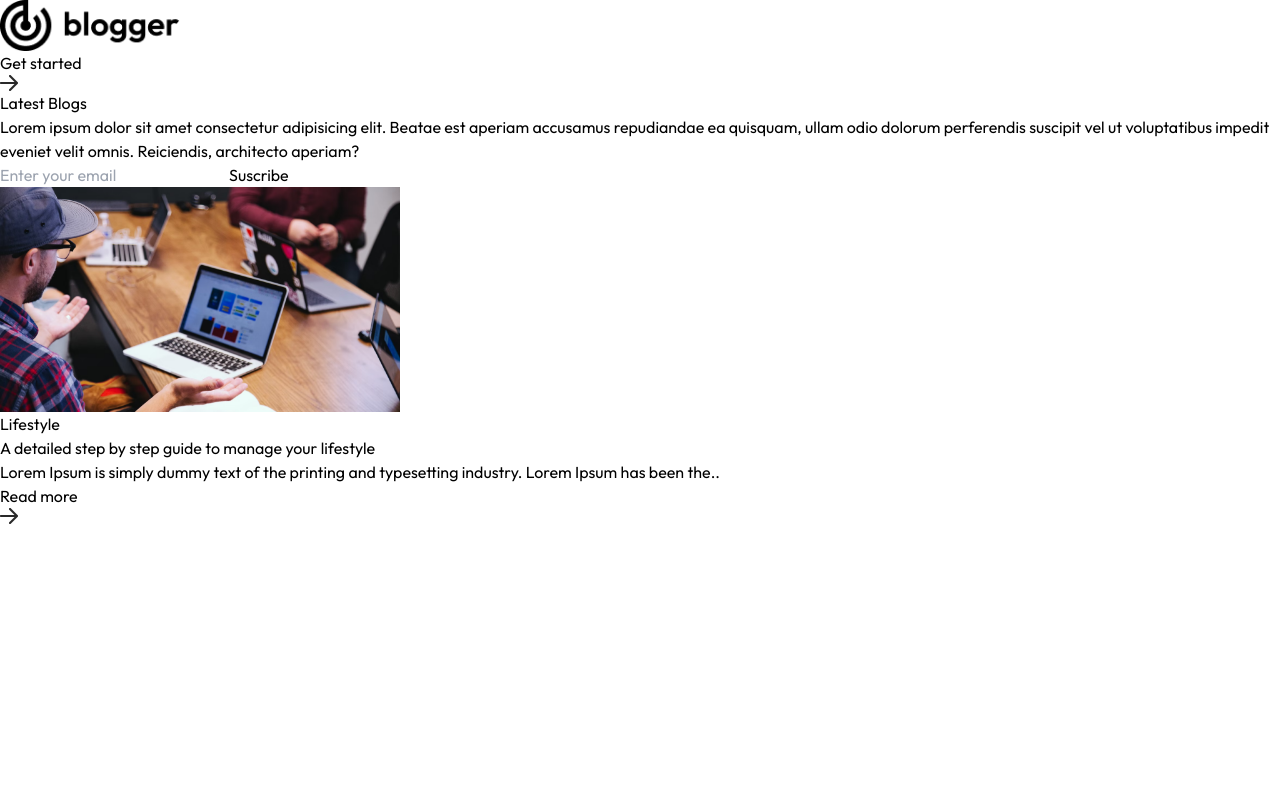
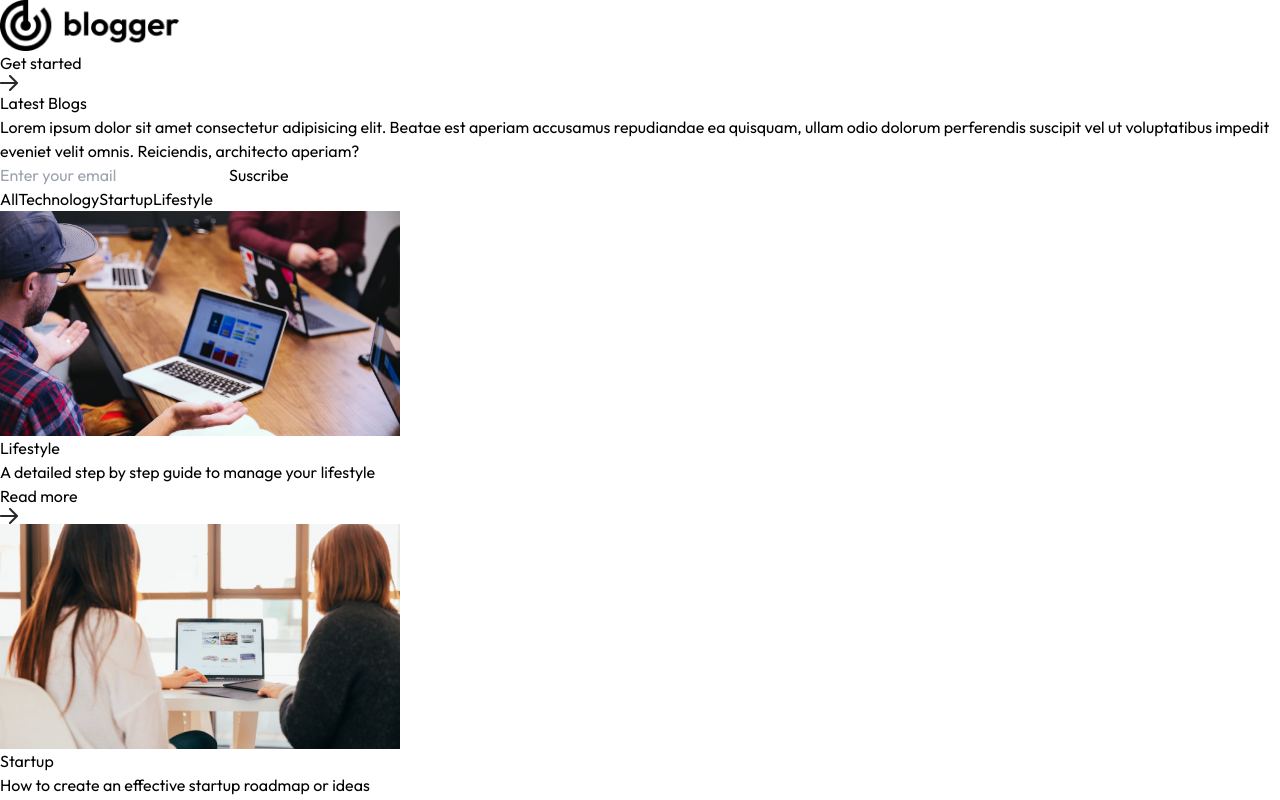
Before and after one commit to SanjayaPrasadRajapaksha/Blog_App, a Next.js app: page / in a window 1280 px wide. Shown: the top 800 px of the page. Built offline with nearby package versions, Linux system fonts and the light colour scheme.

Commit message:
Blog list filter

```diff
--- a/Components/BlogItem.jsx
+++ b/Components/BlogItem.jsx
@@ -1,15 +1,18 @@
 import { assets, blog_data } from '@/Assets/assets'
 import Image from 'next/image'
-import React from 'react'
+import React, { useState } from 'react'
 
-function BlogItem() {
+function BlogItem({title,description,category,image}) {
+
+
+
     return (
-        <div className='max-w-[330px] sm:max-w-[300px] bg-white border border-black hover:shadow-[-7px_7px_0px_#00000]'>
-            <Image src={blog_data[0].image} alt="" width={400} height={400} className='border-b border-black' />
-            <p className='ml-5 mt-5 px-1 inline-block bg-black text-white text-sm'>{blog_data[0].category}</p>
+        <div className='max-w-[330px] sm:max-w-[300px] bg-white border border-black hover:shadow-[-7px_7px_0px_#000000]'>
+            <Image src={image} alt="" width={400} height={400} className='border-b border-black' />
+            <p className='ml-5 mt-5 px-1 inline-block bg-black text-white text-sm'>{category}</p>
             <div className='p-5'>
-                <h5 className='mb-2 text-lg font-medium tracking-tight text-gray-900'>{blog_data[0].title}</h5>
-                <p className='mb-3 text-sm tracking-tight text-gray-700'>{blog_data[0].description}</p>
+                <h5 className='mb-2 text-lg font-medium tracking-tight text-gray-900'>{title}</h5>
+                <p className='mb-3 text-sm tracking-tight text-gray-700'>{description}</p>
                 <div className='inline-flex items-center py-2 font-semibold text-center'>
                     Read more <Image src={assets.arrow} className='ml-2' alt=''/>
                 </div>
--- /dev/null
+++ b/Components/BlogList.jsx
@@ -0,0 +1,28 @@
+import { blog_data } from '@/Assets/assets'
+import React, { useState } from 'react'
+import BlogItem from './BlogItem'
+
+const BlogList = () => {
+
+    const [menu, setMenu] = useState("All")
+
+    return (
+        <div>
+            <div className='flex justify-center gap-6 my-10'>
+                <button onClick={() => setMenu('All')} className={menu === "All" ? `bg-black text-white py-1 px-4 rounded-sm` : ""}>All</button>
+                <button onClick={() => setMenu('Technology')} className={menu === "Technology" ? `bg-black text-white py-1 px-4 rounded-sm` : ""} >Technology</button>
+                <button onClick={() => setMenu('Startup')} className={menu === "Startup" ? `bg-black text-white py-1 px-4 rounded-sm` : ""}>Startup</button>
+                <button onClick={() => setMenu('Lifestyle')} className={menu === "Lifestyle" ? `bg-black text-white py-1 px-4 rounded-sm` : ""}>Lifestyle</button>
+            </div>
+            <div className='flex flex-wrap justify-around gap-y-10 mb-16 xl:mx:24'>
+                {blog_data.filter((item) => menu === 'All' ? true : item.category === menu).map((item, index) => {
+                    return <BlogItem key={index} image={item.image} title={item.title} descriptin={item.description} category={item.category} />
+                })
+
+                }
+            </div>
+        </div>
+    )
+}
+
+export default BlogList
--- a/app/page.js
+++ b/app/page.js
@@ -1,5 +1,5 @@
 "use client"
-import BlogItem from "@/Components/BlogItem";
+import BlogList from "@/Components/BlogList";
 import Header from "@/Components/Header";
 
 
@@ -7,7 +7,7 @@
   return (
    <>
    <Header/>
-   <BlogItem/>
+   <BlogList/>
    </>
   );
 }
```
